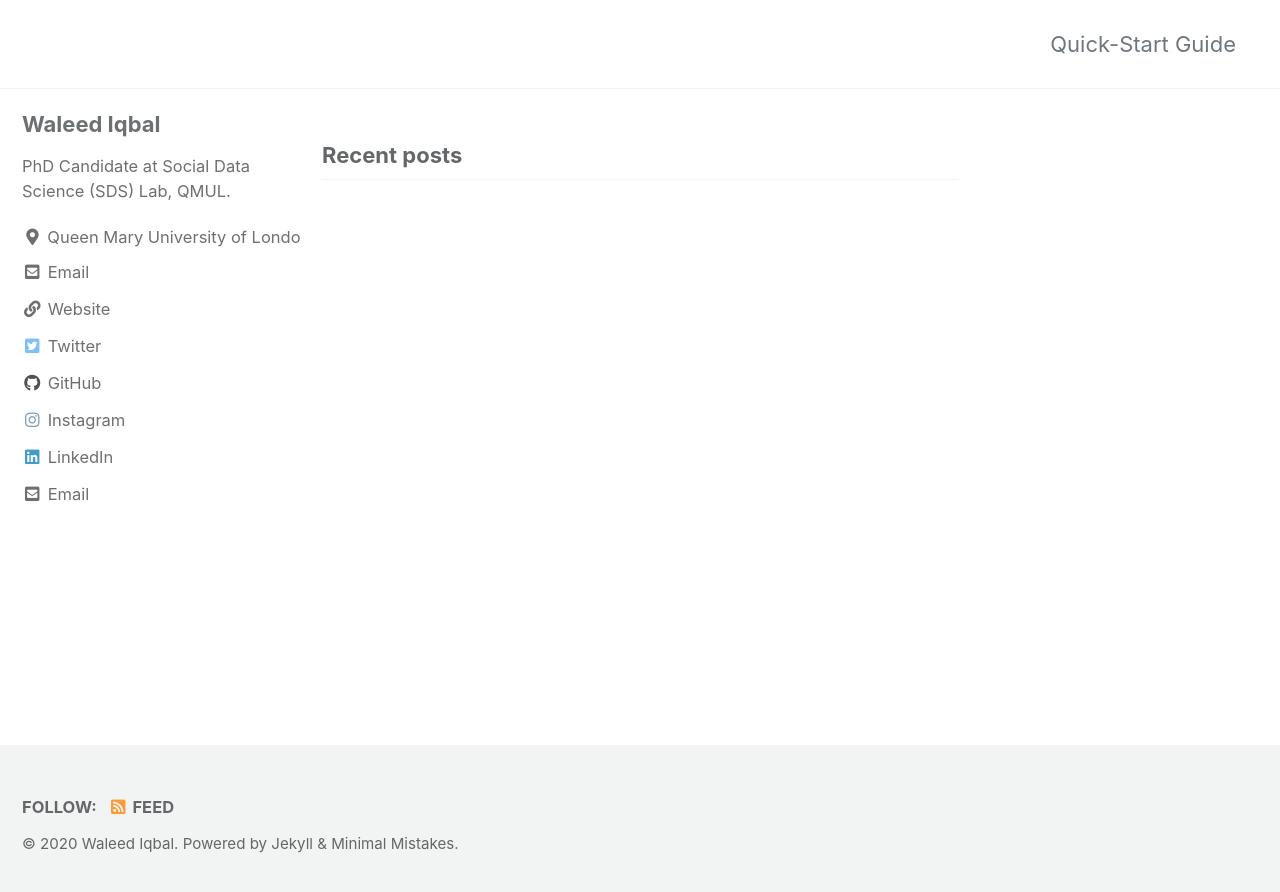
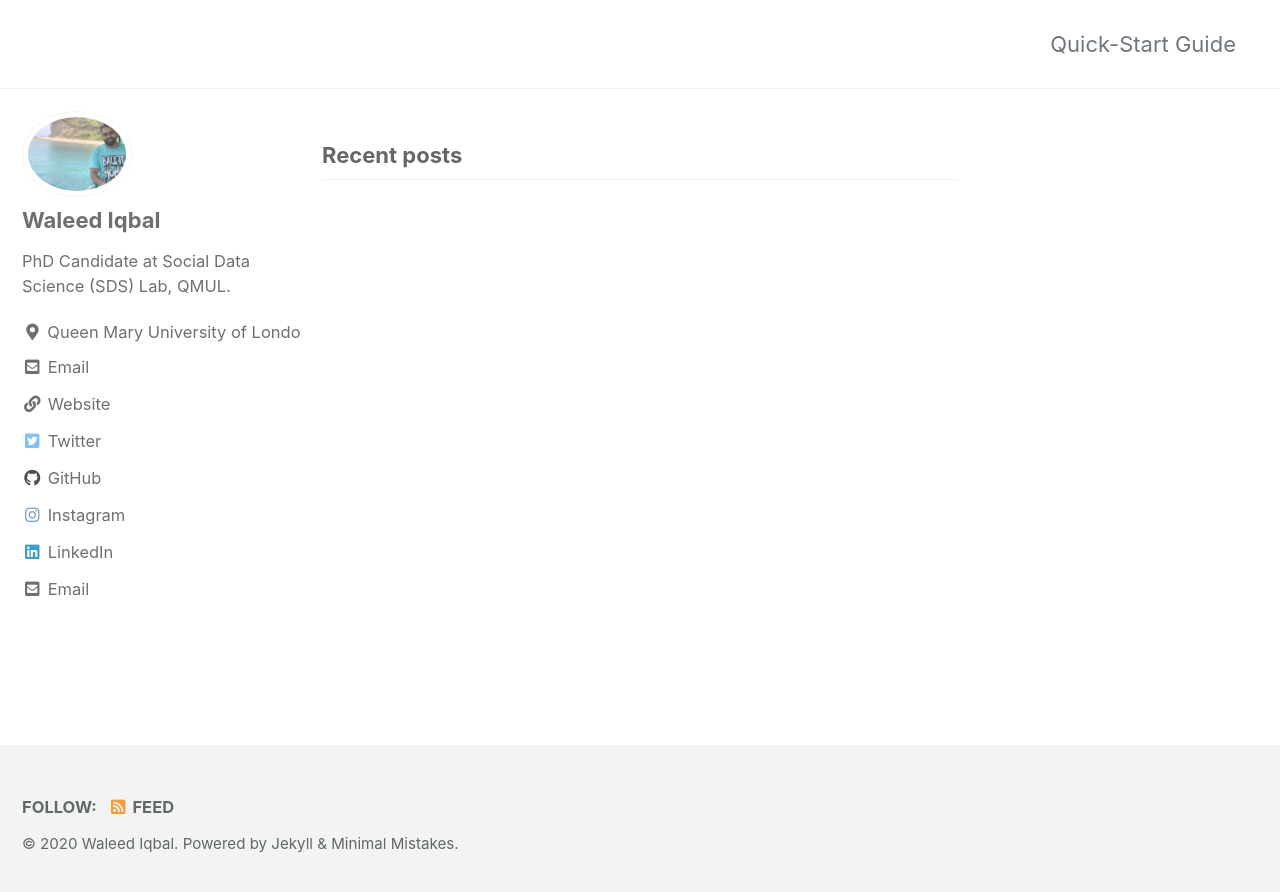
Before and after one commit to waleediqbal411/waleediqbal411.github.io, a Jekyll site: the page built from index.html, in a window 1280 px wide. Shown: the top 892 px of the page. Built offline with Jekyll 4.4.1, drawn with Linux system fonts in a browser that asks for light colours; cached includes are drawn as plain includes; the list of posts is cut into pages by our own code.

Commit message:
Official Website V3.7

```diff
--- a/_config.yml
+++ b/_config.yml
@@ -94,7 +94,7 @@
 # Site Author
 author:
   name             : "Waleed Iqbal"
-  avatar           : # path of avatar image, e.g. "/assets/images/bio-photo.jpg"
+  avatar           : "/images/biopic.jpg"
   bio              : "PhD Candidate at Social Data Science (SDS) Lab, QMUL."
   location         : "Queen Mary University of London, Mile End Road, London, E1 4NS"
   email            : "w.iqbal@qmul.ac.uk"
```
Also changed, not shown: images/biopic.jpg (added).
